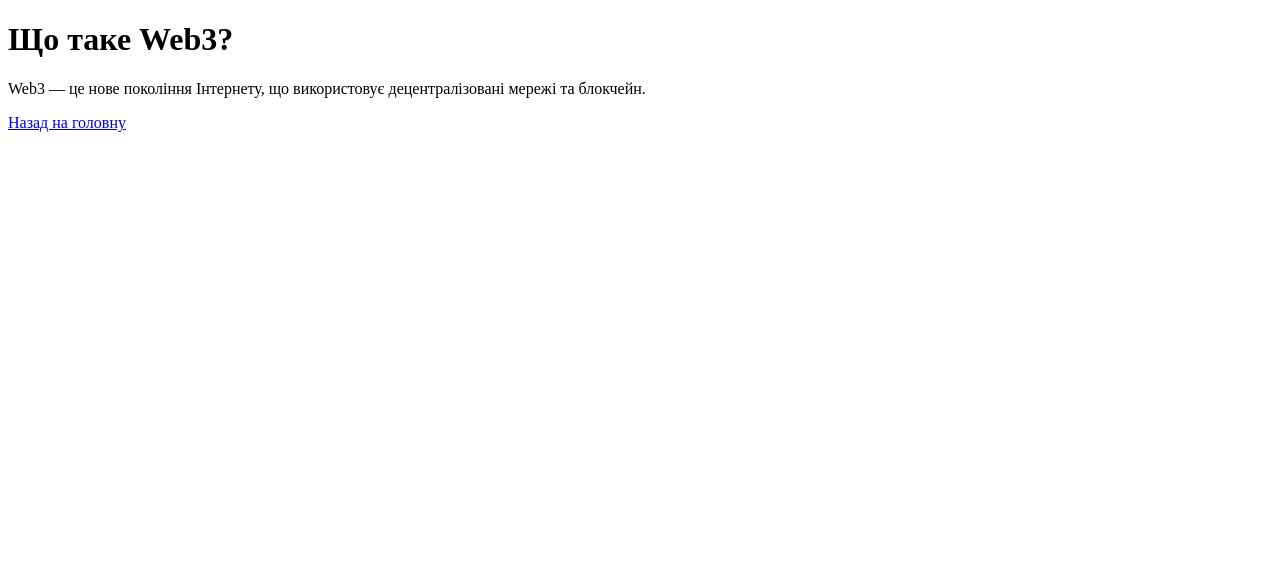
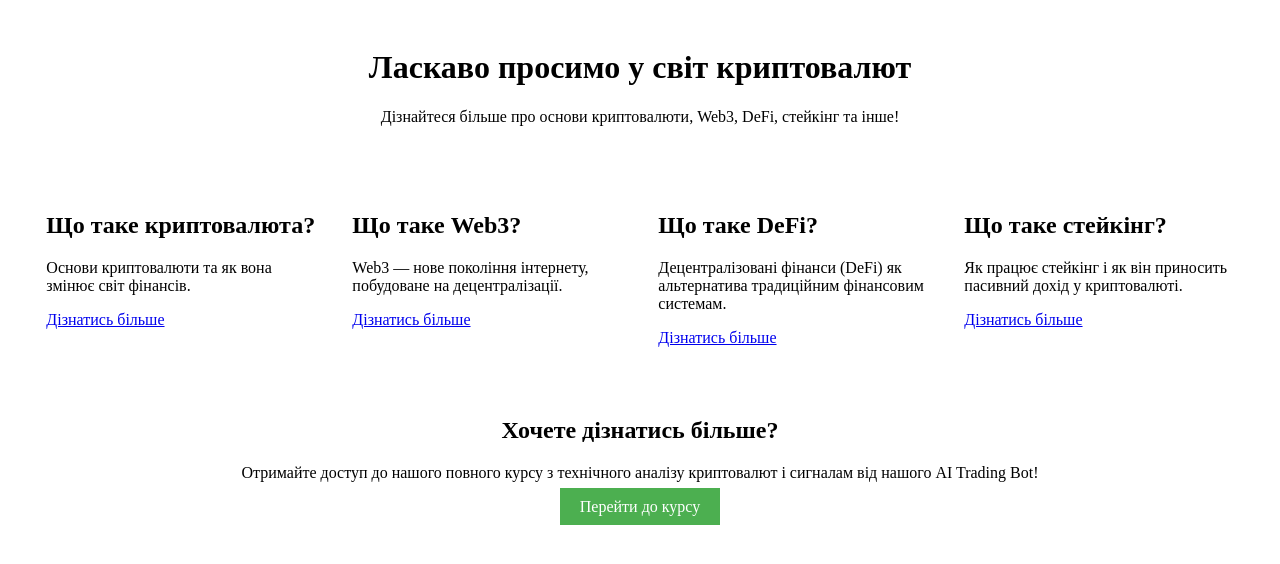
Before and after one commit to DimasikLukian/Dmytro-Lukianov.github.io, a plain HTML site: page index.html in a window 1280 px wide. Drawn offline with Linux system fonts and the light colour scheme.

Commit message:
Updated main page content

```diff
--- a/index.html
+++ b/index.html
@@ -3,11 +3,45 @@
 <head>
     <meta charset="UTF-8">
     <meta name="viewport" content="width=device-width, initial-scale=1.0">
-    <title>Що таке Web3?</title>
+    <title>Ласкаво просимо у світ криптовалют</title>
+    <link rel="stylesheet" href="style.css">
 </head>
 <body>
-    <h1>Що таке Web3?</h1>
-    <p>Web3 — це нове покоління Інтернету, що використовує децентралізовані мережі та блокчейн.</p>
-    <a href="index.html">Назад на головну</a>
+    <!-- Заголовок -->
+    <header style="text-align: center; padding: 20px;">
+        <h1>Ласкаво просимо у світ криптовалют</h1>
+        <p>Дізнайтеся більше про основи криптовалюти, Web3, DeFi, стейкінг та інше!</p>
+    </header>
+
+    <!-- Основные разделы -->
+    <section style="display: flex; justify-content: space-around; padding: 20px;">
+        <div style="width: 22%; padding: 10px;">
+            <h2>Що таке криптовалюта?</h2>
+            <p>Основи криптовалюти та як вона змінює світ фінансів.</p>
+            <a href="crypto.html">Дізнатись більше</a>
+        </div>
+        <div style="width: 22%; padding: 10px;">
+            <h2>Що таке Web3?</h2>
+            <p>Web3 — нове покоління інтернету, побудоване на децентралізації.</p>
+            <a href="web3.html">Дізнатись більше</a>
+        </div>
+        <div style="width: 22%; padding: 10px;">
+            <h2>Що таке DeFi?</h2>
+            <p>Децентралізовані фінанси (DeFi) як альтернатива традиційним фінансовим системам.</p>
+            <a href="defi.html">Дізнатись більше</a>
+        </div>
+        <div style="width: 22%; padding: 10px;">
+            <h2>Що таке стейкінг?</h2>
+            <p>Як працює стейкінг і як він приносить пасивний дохід у криптовалюті.</p>
+            <a href="staking.html">Дізнатись більше</a>
+        </div>
+    </section>
+
+    <!-- Призыв к действию -->
+    <section style="text-align: center; margin: 40px 0;">
+        <h2>Хочете дізнатись більше?</h2>
+        <p>Отримайте доступ до нашого повного курсу з технічного аналізу криптовалют і сигналам від нашого AI Trading Bot!</p>
+        <a href="https://lukjanov-dmytro-s-school.teachable.com/" style="padding: 10px 20px; background-color: #4CAF50; color: white; text-decoration: none;">Перейти до курсу</a>
+    </section>
 </body>
 </html>
```
